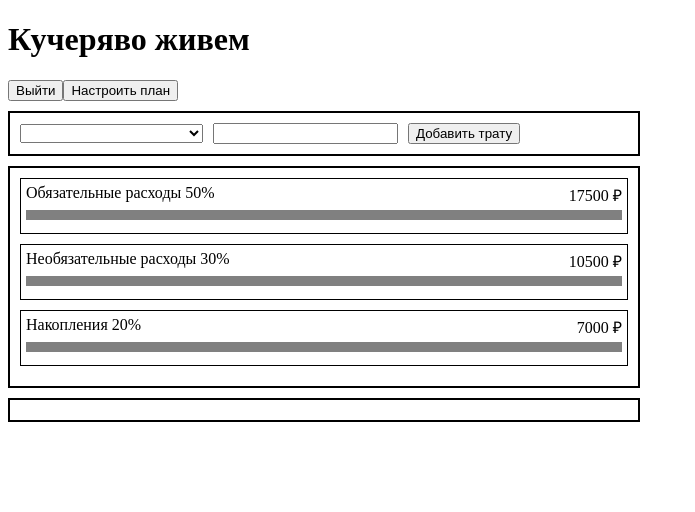
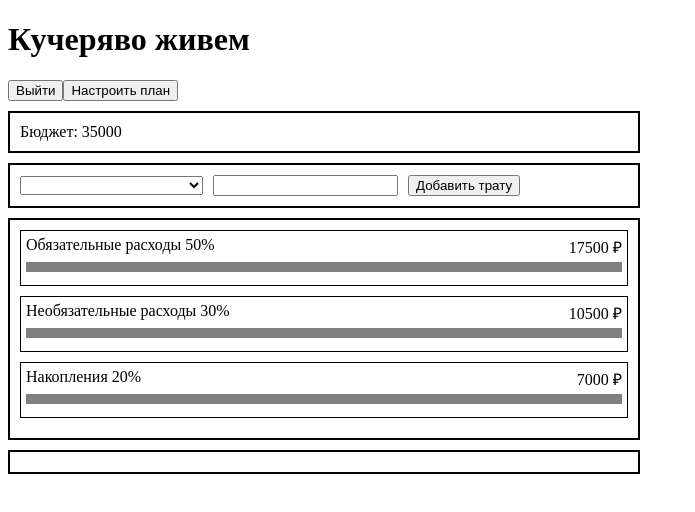
Before and after one commit to angst-storm/curly-life, an Angular app: page / in a window 1280 px wide. Shown: the top 512 px of the page, without its empty margins (0-695 px from the left). Built offline with nearby package versions, Linux system fonts and the light colour scheme.

Commit message:
изменение суммы бюджета

```diff
--- a/src/app/constructor/constructor.component.css
+++ b/src/app/constructor/constructor.component.css
@@ -0,0 +1,11 @@
+.budget {
+    border: 2px solid black;
+    width: 50%;
+    padding: 10px;
+    margin-bottom: 10px;
+    box-sizing: border-box;
+}
+
+.to-costs-control {
+    margin-bottom: 10px;
+}
--- a/src/app/constructor/constructor.component.html
+++ b/src/app/constructor/constructor.component.html
@@ -1,3 +1,5 @@
-<button routerLink="/auth" routerLinkActive="active">Выйти</button>
+<button class="to-costs-control" routerLink="/auth" routerLinkActive="active">Выйти</button>
 <button routerLink="/" routerLinkActive="active">Назад</button>
-<p>Конструктор</p>
+<div class="budget">
+    Бюджет: <input [(ngModel)]="planService.plan.sum" placeholder="name">
+</div>
--- a/src/app/constructor/constructor.component.ts
+++ b/src/app/constructor/constructor.component.ts
@@ -1,4 +1,5 @@
 import { Component } from '@angular/core';
+import { PlanService } from '../services/planElements.service';
 
 @Component({
     selector: 'constructor',
@@ -6,4 +7,6 @@ import { Component } from '@angular/core';
     styleUrls: ['./constructor.component.css']
 })
 export class ConstructorComponent{
+    constructor(public planService: PlanService) {
+    }
 }
--- a/src/app/costs-сontrol/costs-control.component.css
+++ b/src/app/costs-сontrol/costs-control.component.css
@@ -2,7 +2,7 @@
     margin-bottom: 10px;
 }
 
-.add-cost, .plan-list, .costs-list {
+.add-cost, .plan-list, .costs-list, .budget {
     border: 2px solid black;
     width: 50%;
     padding: 10px;
--- a/src/app/costs-сontrol/costs-control.component.html
+++ b/src/app/costs-сontrol/costs-control.component.html
@@ -1,5 +1,6 @@
 <button routerLink="/auth" routerLinkActive="active">Выйти</button>
 <button class="to-constructor" routerLink="/constructor" routerLinkActive="active">Настроить план</button>
+<div class="budget">Бюджет: {{sum}}</div>
 <div class="add-cost">
     <select [(ngModel)]="costName">
         <option *ngFor="let block of blocks" value="{{block.name}}">{{block.name}}</option>
--- a/src/app/costs-сontrol/costs-control.component.ts
+++ b/src/app/costs-сontrol/costs-control.component.ts
@@ -10,12 +10,14 @@ import { Cost } from '../models/cost.model';
     styleUrls: ['costs-control.component.css']
 })
 export class CostsControlComponent {
+    public sum: number;
     public blocks: PlanElement[];
     public costs: Cost[];
     public costSum: string = '';
     public costName: string = '';
 
     constructor(private _planService: PlanService) {
+        this.sum = _planService.plan.sum;
         this.blocks = _planService.plan.subElements;
         this.costs = _planService.plan.costs;
     }
```
